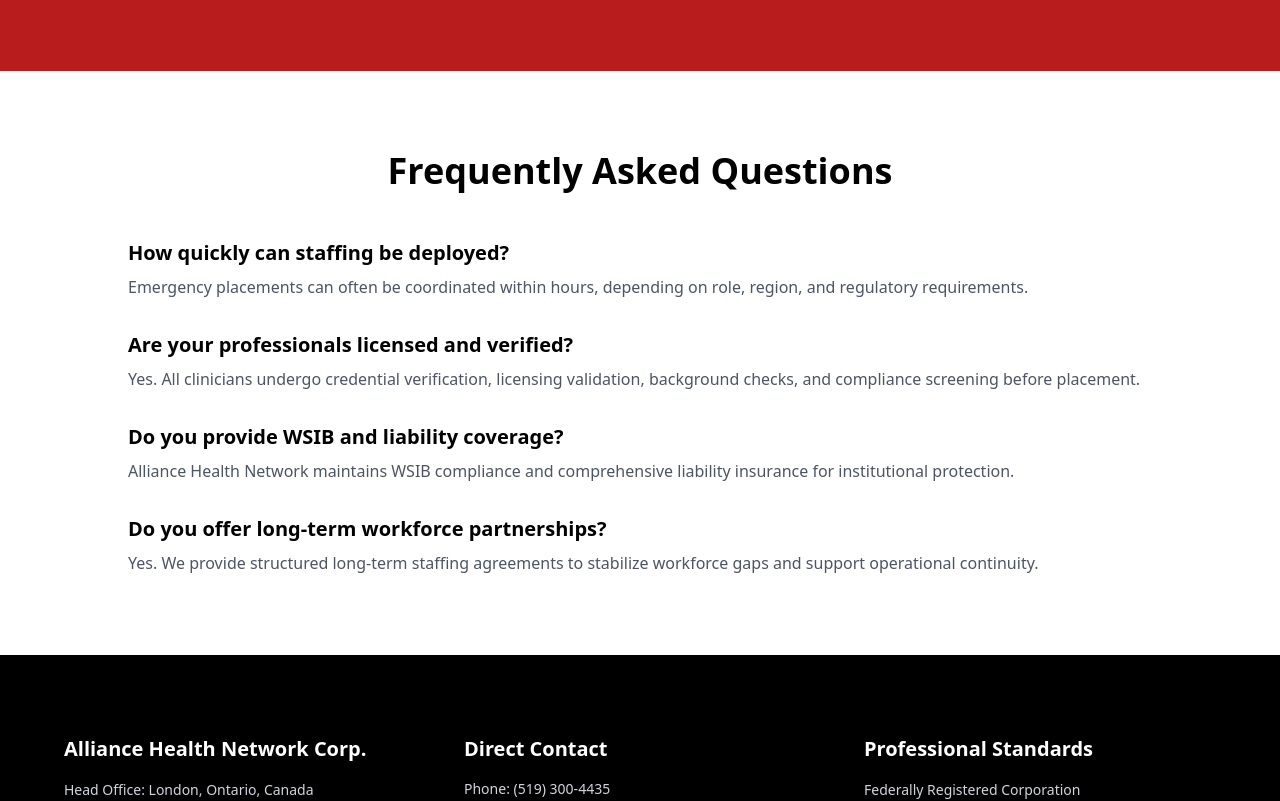
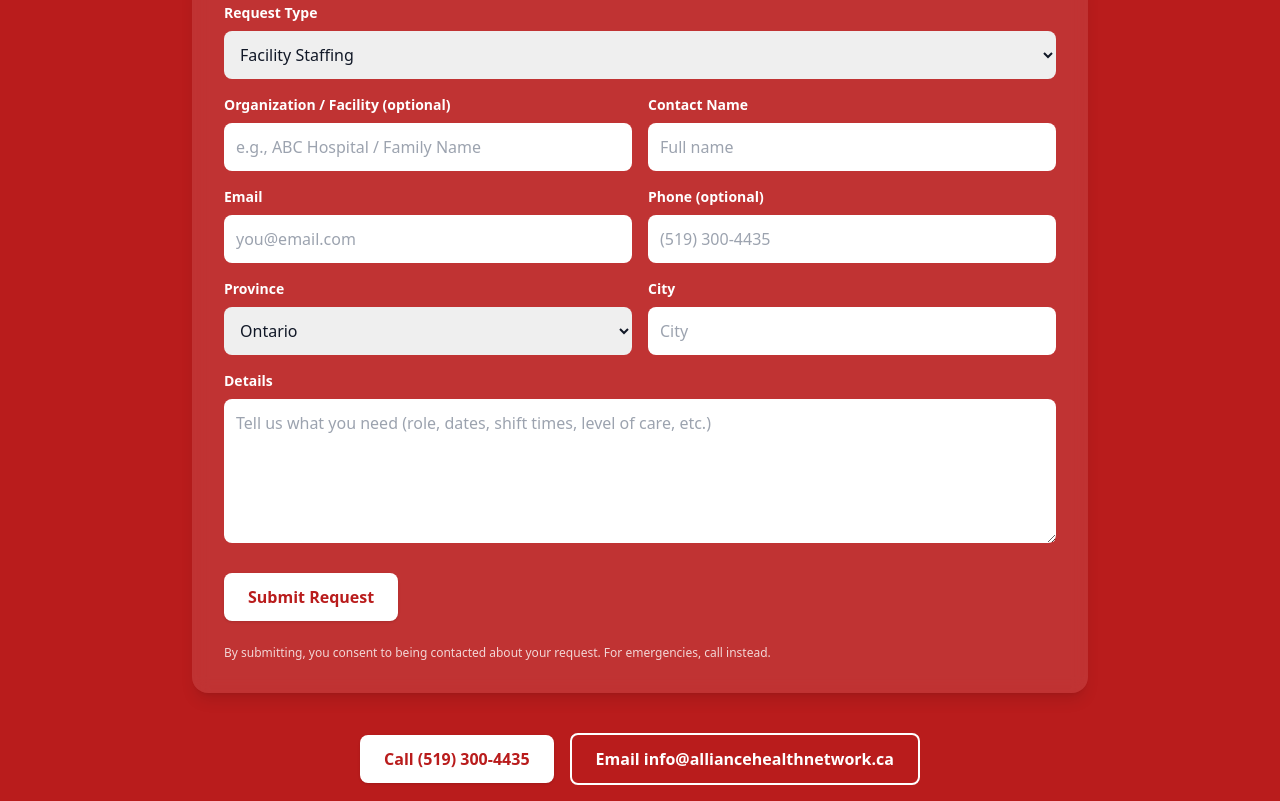
Before and after one commit to AllianceHealthNetwork/alliance-health-network, a React (Create React App) app: page / in a window 1280 px wide. Shown: the part 5360-6161 px from the top of the page. Built offline with nearby package versions, Linux system fonts and the light colour scheme; no server answers.

Commit message:
Add EmailJS request support form

```diff
--- a/src/App.js
+++ b/src/App.js
@@ -2,8 +2,230 @@
 // 🔥 COMPLETE SIMPLE RESET VERSION
 // Clean + Professional Hero Section with Logo (Public Folder Method)
 
-import React from "react";
+import React, { useMemo, useState } from "react";
 import { Helmet } from "react-helmet";
+import emailjs from "@emailjs/browser";
+
+function RequestSupportForm() {
+  // ✅ EmailJS setup (uses env vars if present; falls back to your provided IDs)
+  const emailJsConfig = useMemo(
+    () => ({
+      serviceId: process.env.REACT_APP_EMAILJS_SERVICE_ID || "service_7xfwp0h",
+      templateId: process.env.REACT_APP_EMAILJS_TEMPLATE_ID || "template_e2enayf",
+      publicKey: process.env.REACT_APP_EMAILJS_PUBLIC_KEY || "mF9KKdYhvSzwfFUV2",
+    }),
+    []
+  );
+
+  const [form, setForm] = useState({
+    requestType: "Facility Staffing",
+    organization: "",
+    contactName: "",
+    email: "",
+    phone: "",
+    province: "Ontario",
+    city: "",
+    details: "",
+  });
+
+  const [status, setStatus] = useState({ state: "idle", message: "" });
+
+  const onChange = (e) => {
+    const { name, value } = e.target;
+    setForm((prev) => ({ ...prev, [name]: value }));
+  };
+
+  const onSubmit = async (e) => {
+    e.preventDefault();
+    setStatus({ state: "loading", message: "Sending…" });
+
+    // These names should match the variables in your EmailJS template
+    const templateParams = {
+      request_type: form.requestType,
+      organization: form.organization,
+      contact_name: form.contactName,
+      reply_to: form.email,
+      phone: form.phone,
+      province: form.province,
+      city: form.city,
+      message: form.details,
+      website: "alliancehealthnetwork.ca",
+    };
+
+    try {
+      await emailjs.send(
+        emailJsConfig.serviceId,
+        emailJsConfig.templateId,
+        templateParams,
+        { publicKey: emailJsConfig.publicKey }
+      );
+
+      setStatus({ state: "success", message: "Thanks! Your request has been sent successfully." });
+      setForm((prev) => ({
+        ...prev,
+        organization: "",
+        contactName: "",
+        email: "",
+        phone: "",
+        city: "",
+        details: "",
+      }));
+    } catch (err) {
+      setStatus({
+        state: "error",
+        message:
+          "Sorry — the message didn't send. Please call (519) 300-4435 or email info@alliancehealthnetwork.ca.",
+      });
+    }
+  };
+
+  return (
+    <div className="bg-white/10 backdrop-blur rounded-2xl p-6 md:p-8 text-left shadow-lg">
+      <form onSubmit={onSubmit} className="grid md:grid-cols-2 gap-4">
+        <div className="md:col-span-2">
+          <label className="block text-sm font-semibold mb-2">Request Type</label>
+          <select
+            name="requestType"
+            value={form.requestType}
+            onChange={onChange}
+            className="w-full rounded-lg p-3 text-gray-900"
+            required
+          >
+            <option>Facility Staffing</option>
+            <option>Private In‑Home Care</option>
+            <option>Transportation Support</option>
+            <option>Allied Health Support</option>
+          </select>
+        </div>
+
+        <div>
+          <label className="block text-sm font-semibold mb-2">Organization / Facility (optional)</label>
+          <input
+            name="organization"
+            value={form.organization}
+            onChange={onChange}
+            placeholder="e.g., ABC Hospital / Family Name"
+            className="w-full rounded-lg p-3 text-gray-900"
+          />
+        </div>
+
+        <div>
+          <label className="block text-sm font-semibold mb-2">Contact Name</label>
+          <input
+            name="contactName"
+            value={form.contactName}
+            onChange={onChange}
+            placeholder="Full name"
+            className="w-full rounded-lg p-3 text-gray-900"
+            required
+          />
+        </div>
+
+        <div>
+          <label className="block text-sm font-semibold mb-2">Email</label>
+          <input
+            type="email"
+            name="email"
+            value={form.email}
+            onChange={onChange}
+            placeholder="you@email.com"
+            className="w-full rounded-lg p-3 text-gray-900"
+            required
+          />
+        </div>
+
+        <div>
+          <label className="block text-sm font-semibold mb-2">Phone (optional)</label>
+          <input
+            name="phone"
+            value={form.phone}
+            onChange={onChange}
+            placeholder="(519) 300‑4435"
+            className="w-full rounded-lg p-3 text-gray-900"
+          />
+        </div>
+
+        <div>
+          <label className="block text-sm font-semibold mb-2">Province</label>
+          <select
+            name="province"
+            value={form.province}
+            onChange={onChange}
+            className="w-full rounded-lg p-3 text-gray-900"
+            required
+          >
+            <option>Ontario</option>
+            <option>Newfoundland and Labrador</option>
+            <option>Nova Scotia</option>
+            <option>New Brunswick</option>
+            <option>Prince Edward Island</option>
+            <option>Quebec</option>
+            <option>Manitoba</option>
+            <option>Saskatchewan</option>
+            <option>Alberta</option>
+            <option>British Columbia</option>
+            <option>Nunavut</option>
+            <option>Northwest Territories</option>
+            <option>Yukon</option>
+          </select>
+        </div>
+
+        <div>
+          <label className="block text-sm font-semibold mb-2">City</label>
+          <input
+            name="city"
+            value={form.city}
+            onChange={onChange}
+            placeholder="City"
+            className="w-full rounded-lg p-3 text-gray-900"
+            required
+          />
+        </div>
+
+        <div className="md:col-span-2">
+          <label className="block text-sm font-semibold mb-2">Details</label>
+          <textarea
+            name="details"
+            value={form.details}
+            onChange={onChange}
+            placeholder="Tell us what you need (role, dates, shift times, level of care, etc.)"
+            rows={5}
+            className="w-full rounded-lg p-3 text-gray-900"
+            required
+          />
+        </div>
+
+        <div className="md:col-span-2 flex flex-col sm:flex-row items-start sm:items-center gap-4 mt-2">
+          <button
+            type="submit"
+            disabled={status.state === "loading"}
+            className="bg-white text-red-700 font-bold px-6 py-3 rounded-lg shadow hover:bg-gray-100 transition disabled:opacity-60 disabled:cursor-not-allowed"
+          >
+            {status.state === "loading" ? "Sending…" : "Submit Request"}
+          </button>
+
+          {status.state !== "idle" && (
+            <p
+              className={`text-sm ${
+                status.state === "success"
+                  ? "text-green-200"
+                  : status.state === "error"
+                  ? "text-yellow-200"
+                  : "text-white/90"
+              }`}
+            >
+              {status.message}
+            </p>
+          )}
+        </div>
+
+        <p className="md:col-span-2 mt-2 text-xs text-white/80">
+          By submitting, you consent to being contacted about your request. For emergencies, call instead.
+        </p>
+      </form>
+    </div>
+  );
+}
 
 export default function App() {
   return (
@@ -405,13 +627,31 @@
         </div>
       </section>
 
-      {/* FOOTER */}
+      {/* REQUEST SUPPORT SECTION */}
       <section id="staffing" className="py-20 px-6 bg-red-700 text-white text-center scroll-mt-24">
-        <h2 className="text-4xl font-bold mb-6">Request Care or Staffing Support</h2>
-        <p className="mb-8 text-lg">
-          Submit your request for in‑home care or facility staffing and receive a prompt response from our 24/7 coordination team. We provide emergency caregiver support, short-term relief care, transportation assistance, and long-term workforce partnerships.
-        </p>
-        {/* Contact form temporarily removed */}
+        <div className="max-w-4xl mx-auto">
+          <h2 className="text-4xl font-bold mb-6">Request Care or Staffing Support</h2>
+          <p className="mb-10 text-lg opacity-95">
+            Tell us what you need and our coordination team will respond quickly. For urgent requests, please call.
+          </p>
+
+          <RequestSupportForm />
+
+          <div className="mt-10 flex flex-col sm:flex-row items-center justify-center gap-4">
+            <a
+              href="tel:5193004435"
+              className="bg-white text-red-700 font-semibold px-6 py-3 rounded-lg shadow hover:bg-gray-100 transition"
+            >
+              Call (519) 300-4435
+            </a>
+            <a
+              href="mailto:info@alliancehealthnetwork.ca?subject=Request%20Support"
+              className="border-2 border-white px-6 py-3 rounded-lg font-semibold hover:bg-white hover:text-red-700 transition"
+            >
+              Email info@alliancehealthnetwork.ca
+            </a>
+          </div>
+        </div>
       </section>
 
       {/* FAQ SECTION */}
```
